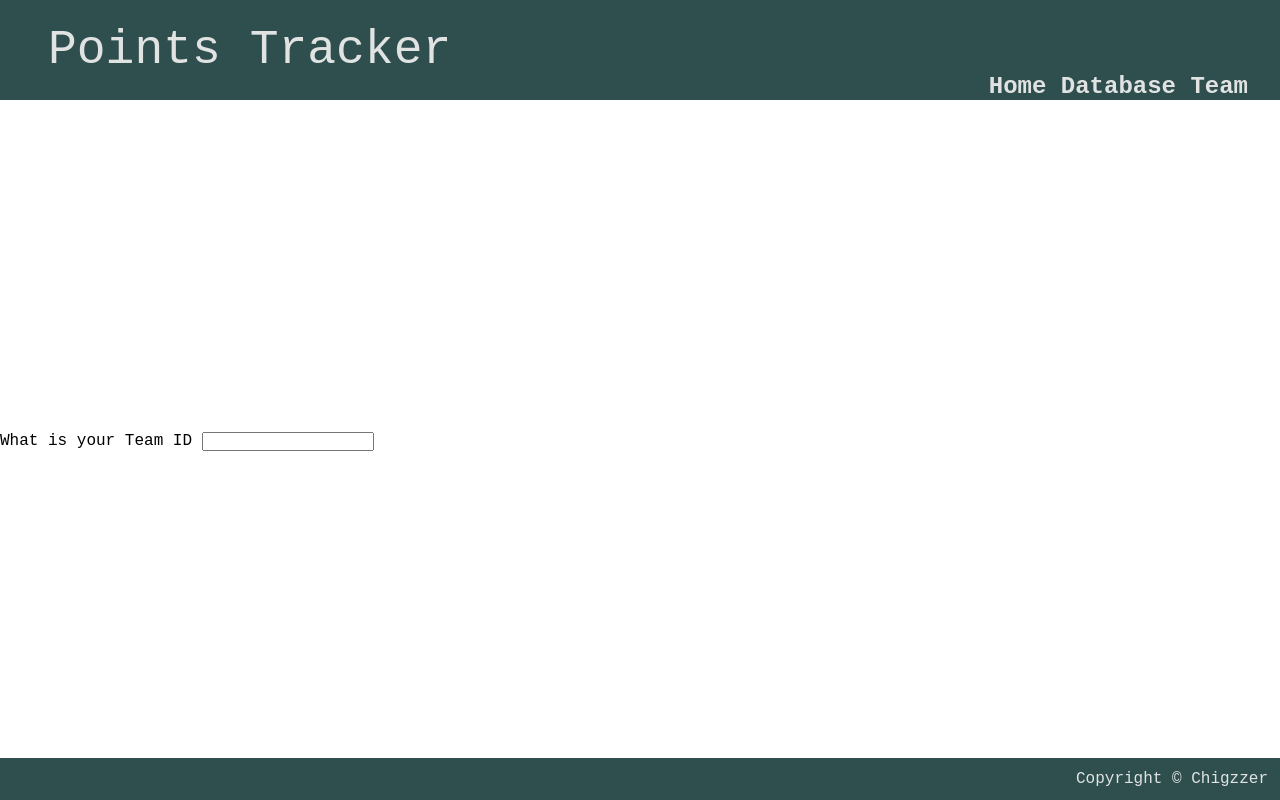
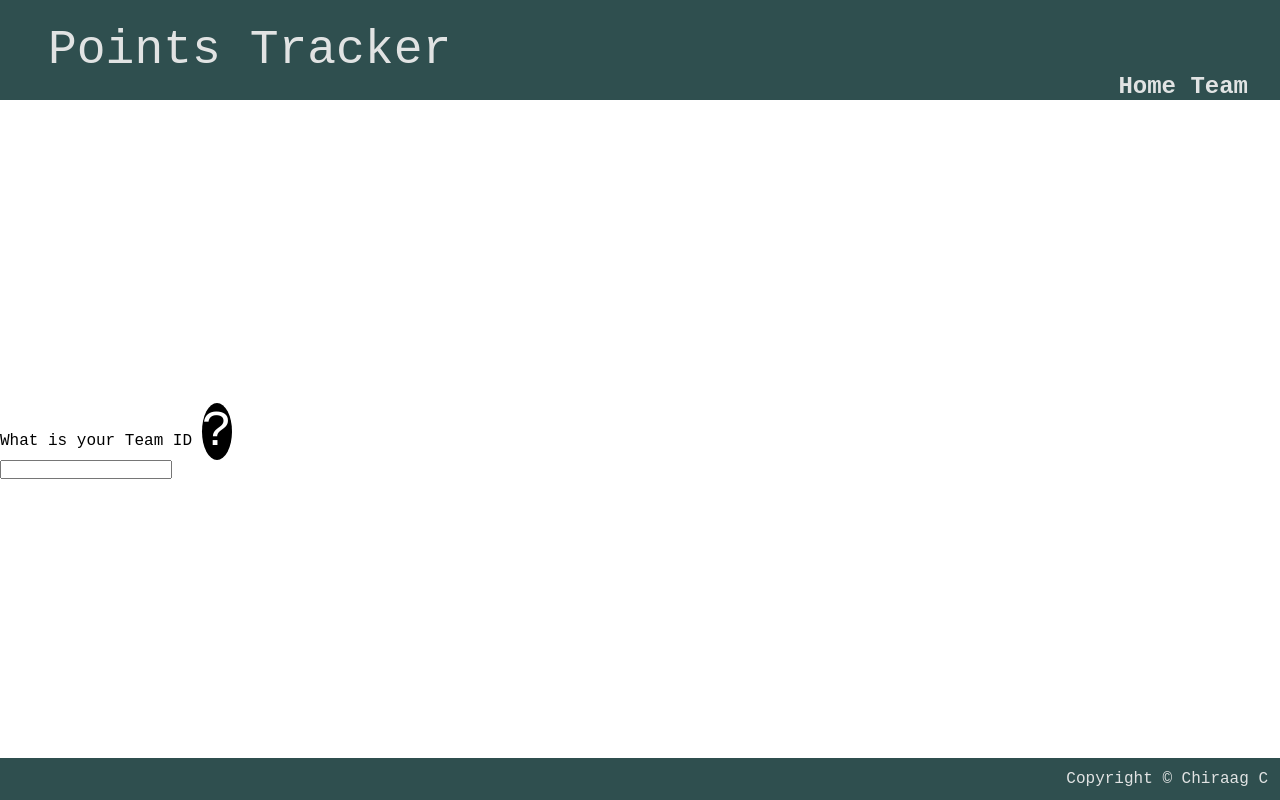
Before and after one commit to Chigzzer/FPL, a Flask app: page /team.html in a window 1280 px wide. Run offline with Flask 2, Linux system fonts and the light colour scheme; parts of the project's set-up code (start-up, migrations or seed data) failed here and were passed over.

Commit message:
Added all content on the teams front side page

```diff
--- a/static/styles.css
+++ b/static/styles.css
@@ -134,3 +134,18 @@
 .instructions{
     display: none;
 }
+
+
+
+.circle {
+    border-radius: 50%;
+    font-size: 50px;
+    color: #fff;
+    text-align: center;
+    background: #000
+  }
+
+  .steps{
+    width: auto;
+    height: 200px;
+  }
--- a/templates/team.html
+++ b/templates/team.html
@@ -9,16 +9,22 @@
 {% block body %}
     <div class="teamForm">
     <form method="POST" class="teamForm">
-        <label for="teamID">What is your Team ID</label>
+        <label for="teamID">What is your Team ID  <span class="circle"><a class ='questionMark' onclick="showInstructions();" style="cursor: pointer; cursor: hand;">?</a></span></label><br>
         <input id='teamID' name="teamID" type="text">
     </form>
     </div>
     <div class="idGuide">
         <div class="guideQ">
-            <a onclick="showInstructions();" style="cursor: pointer; cursor: hand;"> Click me to show how to find your team ID</a>
+            <a onclick="showInstructions();" style="cursor: pointer; cursor: hand;"> How to get your team ID</a>
         </div>
         <div class="instructions" id="instructions">
-            <p> Test to see if I can hide</p>
+            <h1>Step 1: Login to your account on the fantast website</h1>
+            <img class="steps" src="../static/instructions/step1.jpg" alt="Initial view of the page once you have logged in.">
+            <br><h1>Step 2: Go to Points page</h1>
+            <img class="steps" src="../static/instructions/step2.png" alt="Points page highlighted.">
+            <br><h1>Step 3: Get your team id from the adress bar</h1>
+            <img class="steps" src="../static/instructions/step3.png" alt="ID locaiton highlighted.">
+
         </div>
     </div>
 {% endblock %}
--- a/templates/template.html
+++ b/templates/template.html
@@ -12,14 +12,13 @@
         <div class="title"><p>Points Tracker</p></div>
         <div class="links">
             <a href="/">Home</a>
-            <a href="dbase.html">Database</a>
             <a href="team.html">Team</a>
         </div>
     </div>
     {% block body %}{% endblock %}
 
     <div class="footer">
-        <div class="copy">Copyright &copy Chigzzer</div>
+        <div class="copy">Copyright &copy Chiraag C</div>
     </div>
     </div>
 </body>
```
Also changed, not shown: static/instructions/step1.jpg (added), static/instructions/step1.png (added), static/instructions/step2.png (added), static/instructions/step3.png (added).
